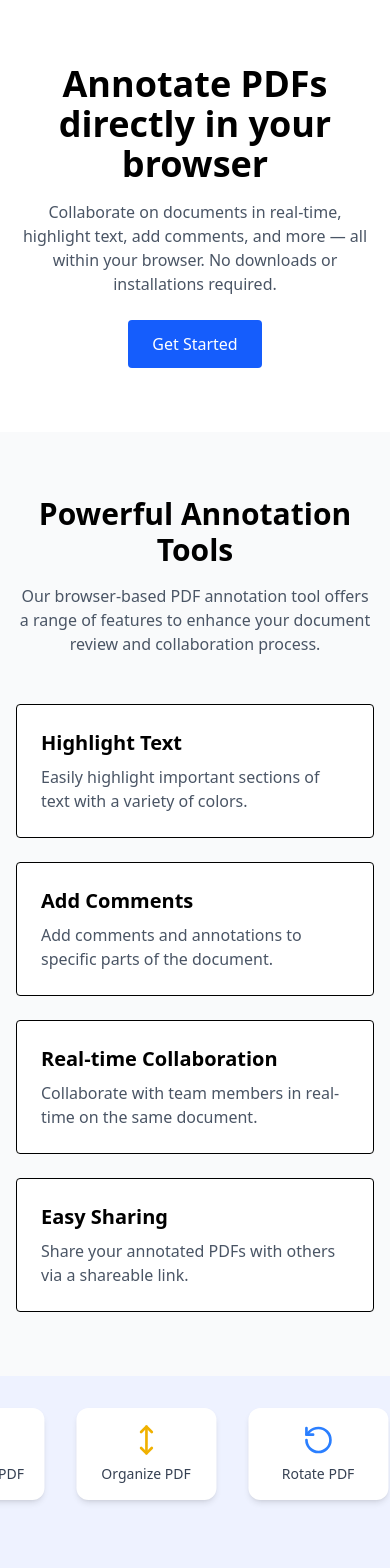
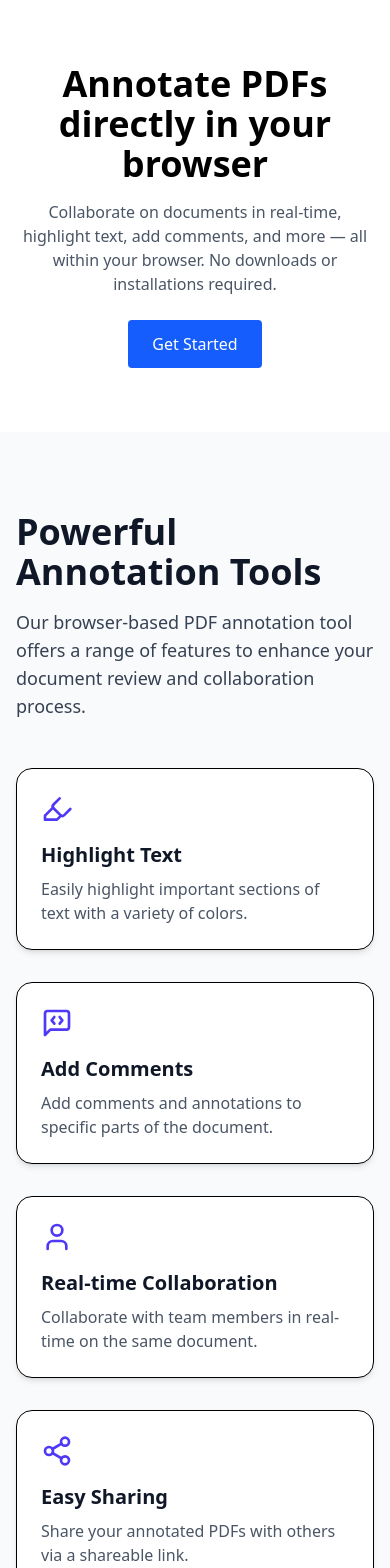
Before and after one commit to AjayGodara2417/pdf-annotation, a Next.js app: page / in a window 390 px wide. Shown: the top 1568 px of the page. Built offline with nearby package versions, Linux system fonts and the light colour scheme.

Commit message:
Animation and responsive feature Cards

```diff
--- a/src/components/FeaturesSection.js
+++ b/src/components/FeaturesSection.js
@@ -1,41 +1,79 @@
+"use client";
+
+import {
+  Highlighter,
+  MessageSquareCode,
+  User,
+  Share2Icon,
+} from "lucide-react";
+
 export default function FeaturesSection() {
   const features = [
     {
       title: "Highlight Text",
       description: "Easily highlight important sections of text with a variety of colors.",
+      icon: <Highlighter className="w-8 h-8 text-indigo-600" />,
     },
     {
       title: "Add Comments",
       description: "Add comments and annotations to specific parts of the document.",
+      icon: <MessageSquareCode className="w-8 h-8 text-indigo-600" />,
     },
     {
       title: "Real-time Collaboration",
       description: "Collaborate with team members in real-time on the same document.",
+      icon: <User className="w-8 h-8 text-indigo-600" />,
     },
     {
       title: "Easy Sharing",
       description: "Share your annotated PDFs with others via a shareable link.",
+      icon: <Share2Icon className="w-8 h-8 text-indigo-600" />,
     },
   ];
 
   return (
-    <section className="bg-gray-50 py-16">
+    <section className="bg-gray-50 py-20">
       <div className="max-w-6xl mx-auto px-4">
-        <h2 className="text-3xl md:text-4xl font-bold text-center mb-4">
+        <h2 className="text-4xl font-extrabold text-left mb-4 text-gray-900">
           Powerful Annotation Tools
         </h2>
-        <p className="text-center text-gray-600 mb-12">
+        <p className="text-left text-lg text-gray-700 mb-12 max-w-2xl">
           Our browser-based PDF annotation tool offers a range of features to enhance your document review and collaboration process.
         </p>
-        <div className="grid grid-cols-1 md:grid-cols-2 lg:grid-cols-4 gap-6">
+
+        {/* Feature Grid */}
+        <div className="grid grid-cols-1 md:grid-cols-2 lg:grid-cols-4 gap-8">
           {features.map((feature, index) => (
-            <div key={index} className="border rounded p-6 bg-white">
-              <h3 className="text-xl font-semibold mb-2">{feature.title}</h3>
+            <div
+              key={index}
+              className="bg-white rounded-2xl p-6 border shadow-md transform transition-all duration-300 hover:shadow-xl hover:-translate-y-1 animate-fade-up opacity-0 animate-delay-[200ms] animate-fill-forwards"
+              style={{ animationDelay: `${index * 200}ms` }}
+            >
+              <div className="mb-4">{feature.icon}</div>
+              <h3 className="text-xl font-semibold mb-2 text-gray-900">{feature.title}</h3>
               <p className="text-gray-600">{feature.description}</p>
             </div>
           ))}
         </div>
       </div>
+
+      {/* Animation styles */}
+      <style jsx>{`
+        @keyframes fade-up {
+          0% {
+            opacity: 0;
+            transform: translateY(20px);
+          }
+          100% {
+            opacity: 1;
+            transform: translateY(0);
+          }
+        }
+
+        .animate-fade-up {
+          animation: fade-up 5s ease-out forwards;
+        }
+      `}</style>
     </section>
   );
 }
```
